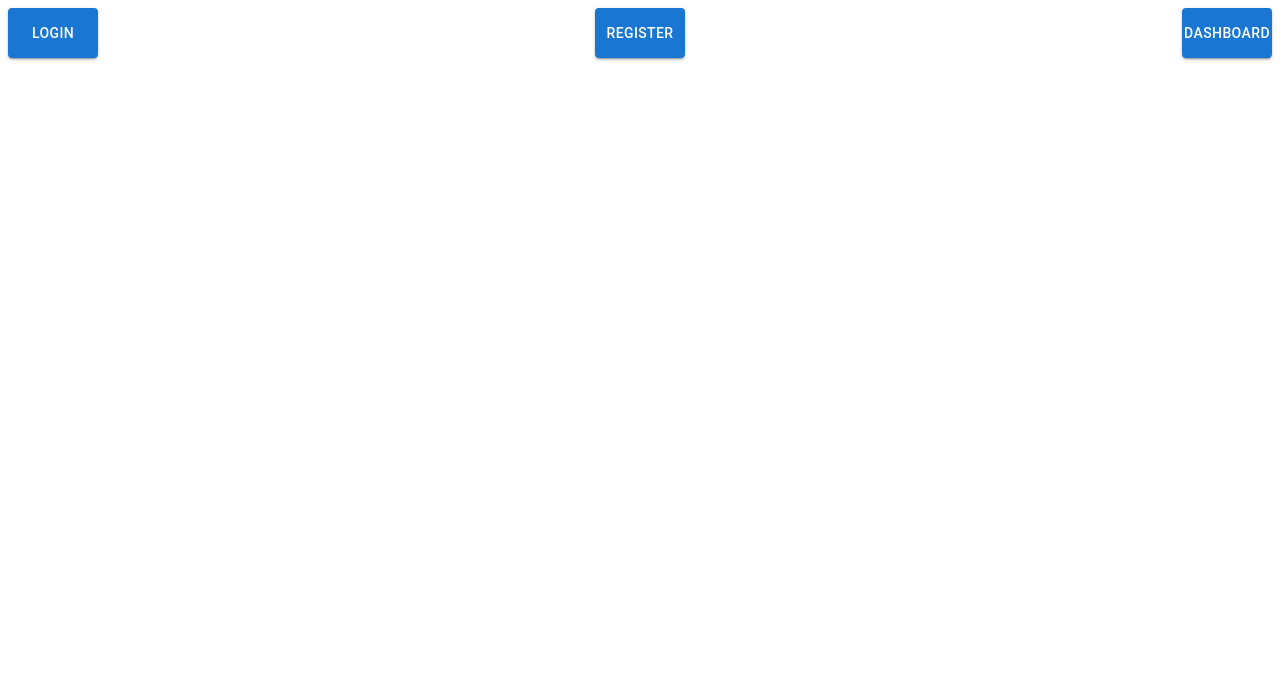
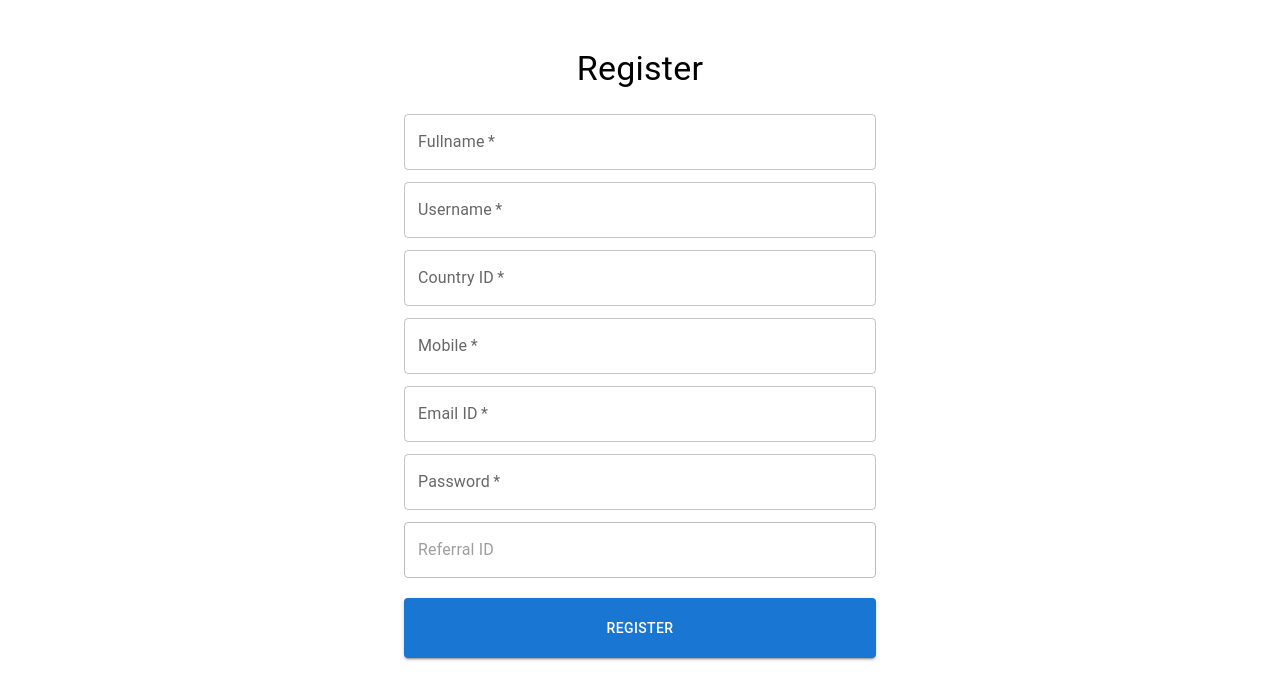
Before and after one commit to Prakharsvnit/UserAuthDashboard, a React (Create React App) app: page / in a window 1280 px wide. Shown: the top 700 px of the page. Built offline with nearby package versions, Linux system fonts and the light colour scheme.

Commit message:
Routing to login on succesful registration

```diff
--- a/src/App.js
+++ b/src/App.js
@@ -1,12 +1,18 @@
-import React from 'react';
+import React from "react";
 import { Box } from "@mui/material";
-import Home from "./components/Home"
+import RegisterForm from "./components/Forms/RegisterForm";
 
 function App() {
   return (
     <div className="App">
-      <Box sx={{ display: "flex", flexDirection: "row",justifyContent:'space-between' }}>
-        <Home />
+      <Box
+        sx={{
+          display: "flex",
+          flexDirection: "row",
+          justifyContent: "space-between",
+        }}
+      >
+        <RegisterForm />
       </Box>
     </div>
   );
--- a/src/components/Forms/RegisterForm.jsx
+++ b/src/components/Forms/RegisterForm.jsx
@@ -1,12 +1,15 @@
-/* eslint-disable */
-import React, { useEffect, useState } from "react";
+import React, { useState } from "react";
 import axios from "axios";
 import { Box, Container, Typography, TextField, Button } from "@mui/material";
-import { useFormik, Field, FormikProvider, Form } from "formik";
+import { Routes, Route, useNavigate } from "react-router-dom";
+import { useFormik, Field, FormikProvider } from "formik";
+import LoginForm from "./LoginForm";
 import { RegisterFormValidation } from "../../formValidation/RegisterFormValidation";
 
-export default function LoginForm() {
-  // const [registerData, setRegisterData] = useState({});
+export default function RegisterForm() {
+  const navigate = useNavigate();
+
+  const [errorMessage, setErrorMessage] = useState("");
 
   const formik = useFormik({
     initialValues: {
@@ -19,7 +22,7 @@ export default function LoginForm() {
       referral: "",
     },
     validationSchema: RegisterFormValidation,
-    onSubmit: (values) => {
+    onSubmit: (values, { resetForm }) => {
       console.log(values);
       const registerData = JSON.stringify(values, null, 2);
       const register_url =
@@ -35,9 +38,21 @@ export default function LoginForm() {
         data: registerData,
       };
 
-      axios.request(options).then((response) => {
-        console.log("response", response.data);
-      });
+      axios
+        .request(options)
+        .then((response) => {
+          console.log("response", response.data);
+          if (response?.data?.status) {
+            navigate("/login");
+          } else {
+            let err = response?.data?.message;
+            Object.keys(err).map((key) => setErrorMessage(err[key]));
+          }
+        })
+        .catch((errors) => {
+          console.log("error", errors);
+        });
+      resetForm();
     },
   });
 
@@ -191,6 +206,12 @@ export default function LoginForm() {
           </FormikProvider>
         </Box>
       </Container>
+      <Typography variant="h4" sx={{ my: 2 }}>
+        {errorMessage}
+      </Typography>
+      <Routes>
+        <Route path="/login" element={<LoginForm />} />
+      </Routes>
     </>
   );
 }
--- a/src/components/Home.jsx
+++ b/src/components/Home.jsx
@@ -1,32 +1,63 @@
-import React from 'react';
+import React from "react";
 import { Button } from "@mui/material";
-import {Routes,Route,useNavigate} from 'react-router-dom'
+import { Routes, Route, useNavigate } from "react-router-dom";
 import LoginForm from "./Forms/LoginForm";
-import RegisterForm from "./Forms/RegisterForm";
-import Dashboard from "./Forms/Dashboard"
+import RegisterForm from "./Forms/RegisterForm.1";
+import Dashboard from "./Forms/Dashboard";
 
 export default function Home() {
-
   const navigate = useNavigate();
 
   const navigateToLogin = () => {
-        navigate('/login')
+    navigate("/login");
   };
 
   const navigateToRegister = () => {
-        navigate('/register')
-    }
+    navigate("/register");
+  };
 
   const navigateToDashboard = () => {
-        navigate('/dashboard')
-    }
+    navigate("/dashboard");
+  };
 
   return (
-
     <>
-      <Button sx={{maxWidth: '90px', maxHeight: '50px', minWidth: '90px', minHeight: '50px'}} onClick={navigateToLogin} variant="contained">Login</Button>
-      <Button sx={{maxWidth: '90px', maxHeight: '50px', minWidth: '90px', minHeight: '50px'}} onClick={navigateToRegister} variant="contained">Register</Button>
-      <Button sx={{maxWidth: '90px', maxHeight: '50px', minWidth: '90px', minHeight: '50px'}} onClick={navigateToDashboard} variant="contained">Dashboard</Button>
+      <Button
+        sx={{
+          maxWidth: "90px",
+          maxHeight: "50px",
+          minWidth: "90px",
+          minHeight: "50px",
+        }}
+        onClick={navigateToLogin}
+        variant="contained"
+      >
+        Login
+      </Button>
+      <Button
+        sx={{
+          maxWidth: "90px",
+          maxHeight: "50px",
+          minWidth: "90px",
+          minHeight: "50px",
+        }}
+        onClick={navigateToRegister}
+        variant="contained"
+      >
+        Register
+      </Button>
+      <Button
+        sx={{
+          maxWidth: "90px",
+          maxHeight: "50px",
+          minWidth: "90px",
+          minHeight: "50px",
+        }}
+        onClick={navigateToDashboard}
+        variant="contained"
+      >
+        Dashboard
+      </Button>
 
       <Routes>
         <Route path="/login" element={<LoginForm />} />
@@ -34,9 +65,5 @@ export default function Home() {
         <Route path="/dashboard" element={<Dashboard />} />
       </Routes>
     </>
-
-
-
-
   );
 }
```
Lines whose indentation alone changed are shown as unchanged.
